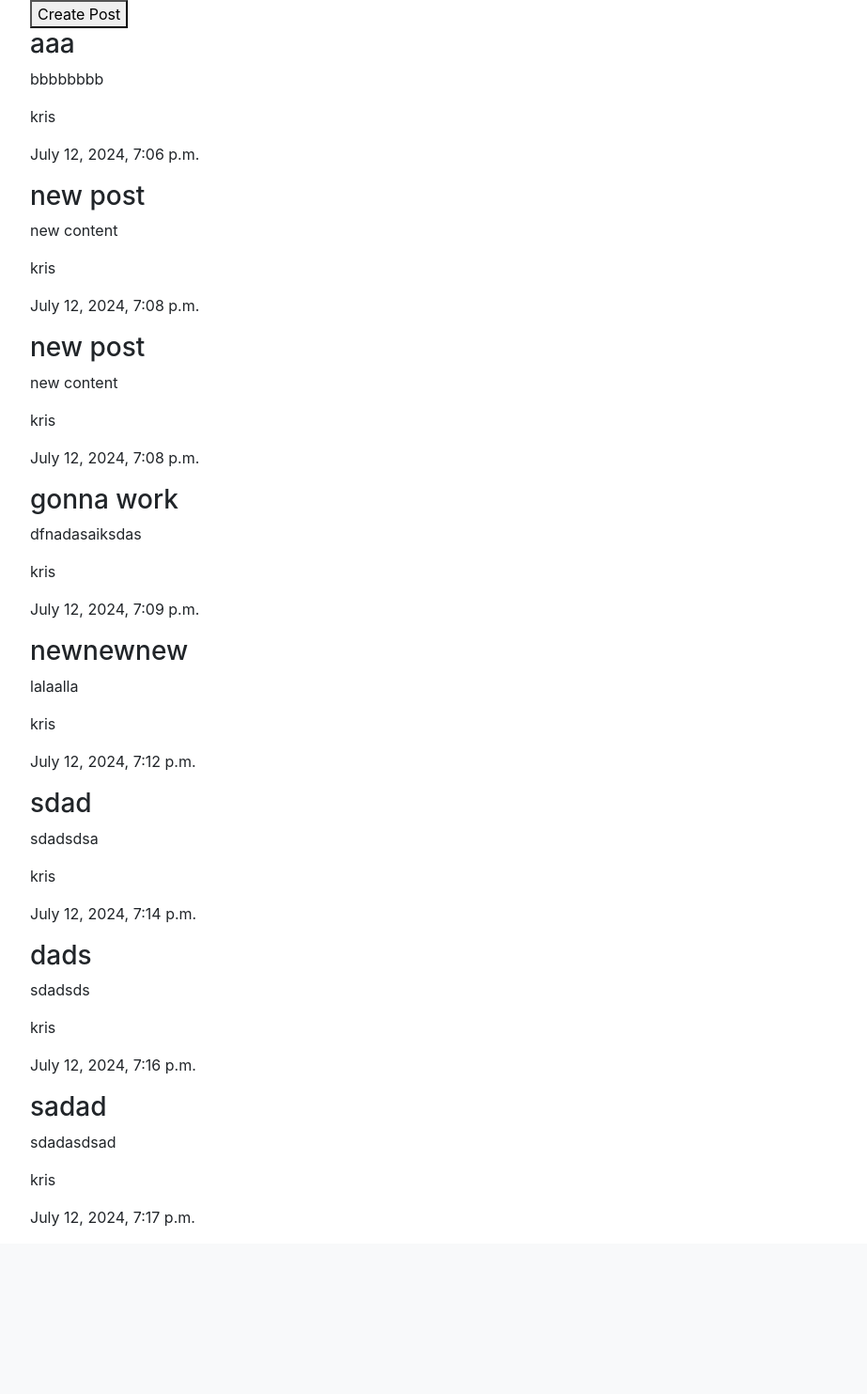
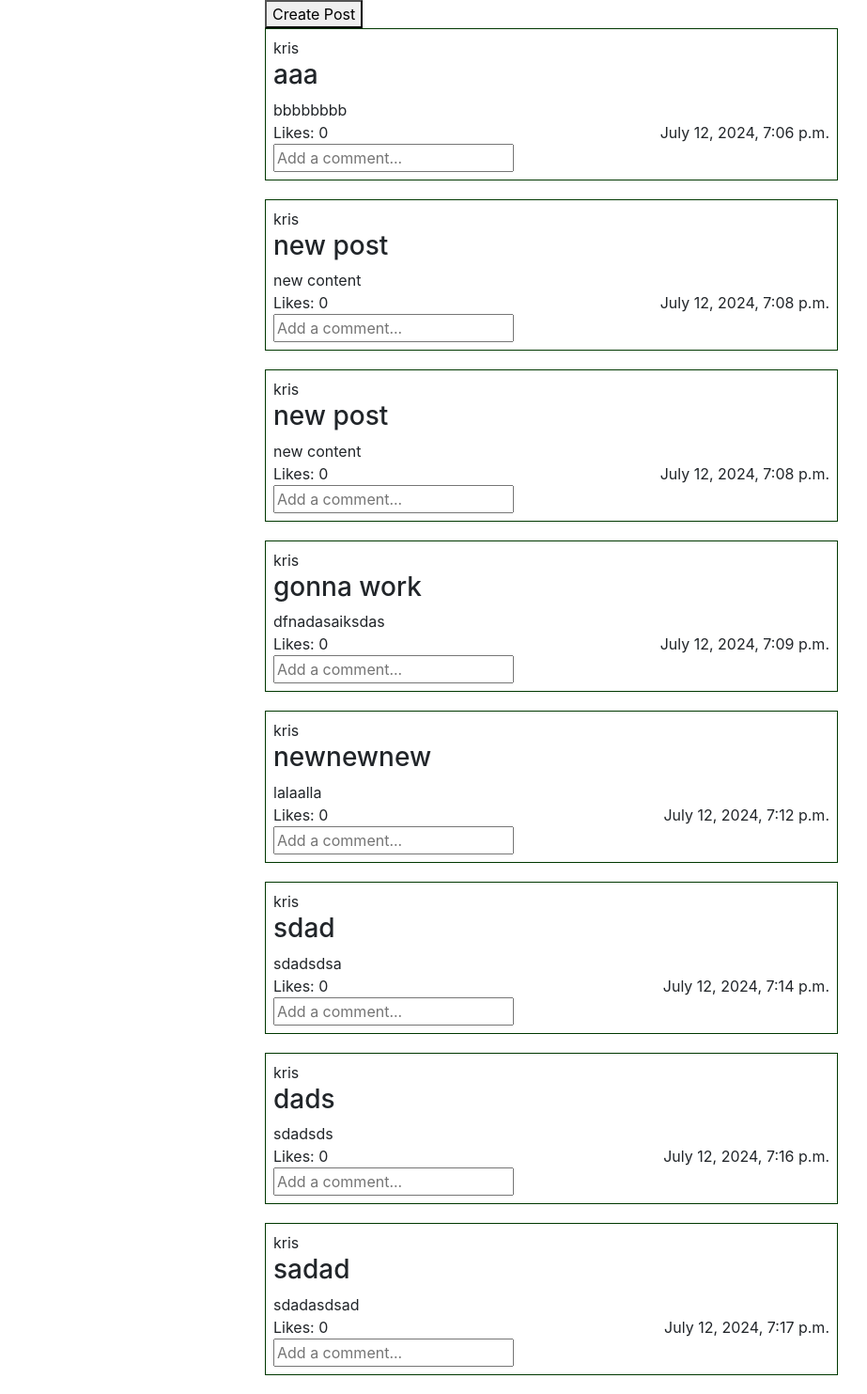
Before and after one commit to KrisGosp/cs50-network, a Django app: page / in a window 1280 px wide. Shown: the part 56-1539 px from the top of the page at 94% size, without its empty margins (53-976 px from the left). Before the commit the page ends 1361 px from the top, so only its background shows below. Run offline with Django 3.2, Linux system fonts and the light colour scheme; data comes from the database, SQL or seed files in the repository; some libraries are stand-ins or nearby versions.

Commit message:
Slight improve to index view

```diff
--- a/network/static/network/styles.css
+++ b/network/static/network/styles.css
@@ -1,3 +1,9 @@
+p {
+  margin: 0;
+}
+.container {
+  width: 50%;
+}
 a {
   color: wheat;
 }
@@ -5,3 +11,10 @@ a:hover {
   text-decoration: none;
   color: white;
 }
+
+/* Posts */
+.post {
+  margin-bottom: 20px;
+  padding: 0.5em;
+  border: 1.5px solid rgb(0, 56, 0);
+}
--- a/network/templates/network/index.html
+++ b/network/templates/network/index.html
@@ -1,6 +1,9 @@
 {% extends "network/layout.html" %} {% load static %} {% block body %}
 <div class="container">
+  <!-- Alert  -->
   <div class="alert alert-primary my-3 d-none" role="alert"></div>
+
+  <!-- Post Form -->
   <div id="create-post-form" class="d-none">
     <form id="create-form">
       <label for="title" class="form-label mt-3">Title:</label>
@@ -23,11 +26,21 @@
   <button id="open-create-form">Create Post</button>
 
   {% for post in posts %}
-  <div class="border-secondary">
+  <div class="post">
+    <p>{{ post.user }}</p>
     <h3>{{ post.title }}</h3>
     <p>{{ post.body }}</p>
-    <p>{{ post.user }}</p>
-    <p>{{ post.created_at }}</p>
+
+    <div class="d-flex justify-content-between">
+      <span>Likes: {{ post.likes }}</span>
+      <span>{{ post.created_at }}</span>
+    </div>
+    <input
+      type="text"
+      name="comment"
+      id="comment"
+      placeholder="Add a comment..."
+    />
   </div>
   {% endfor %}
 </div>
```
